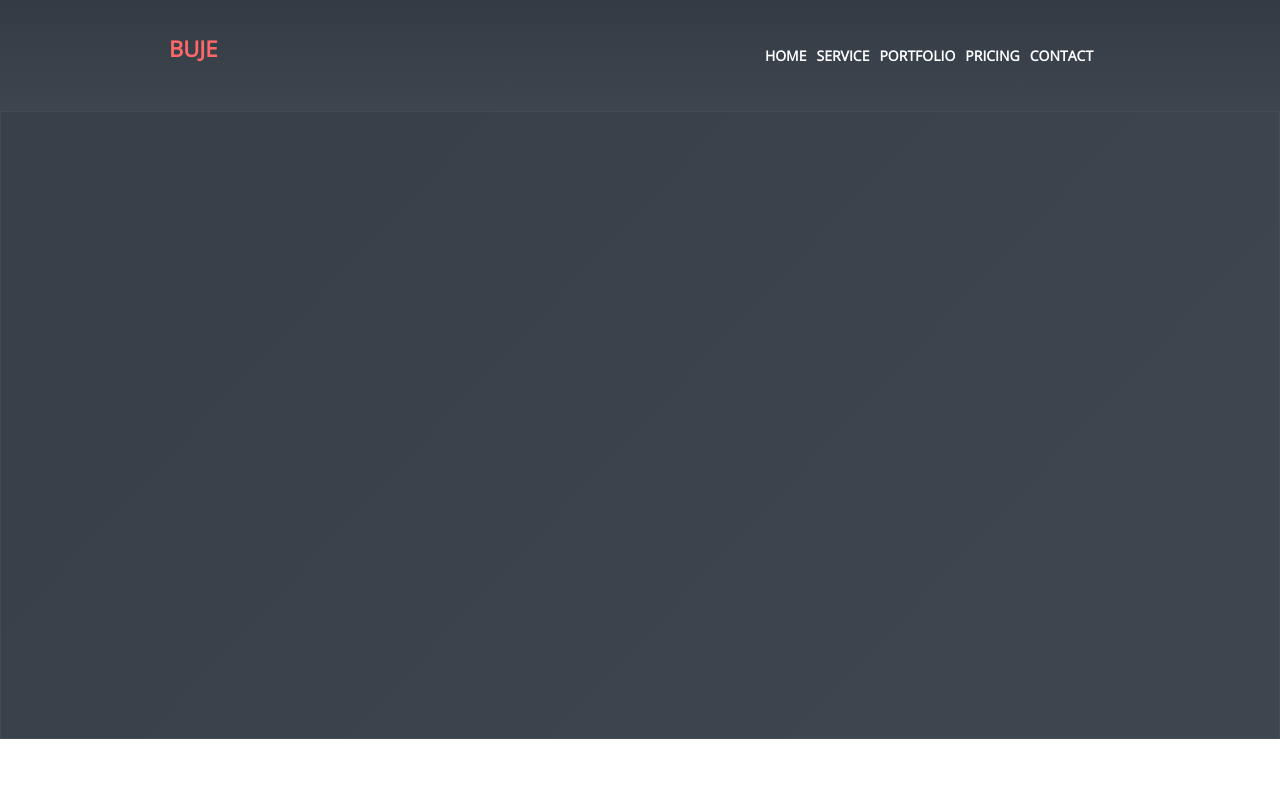
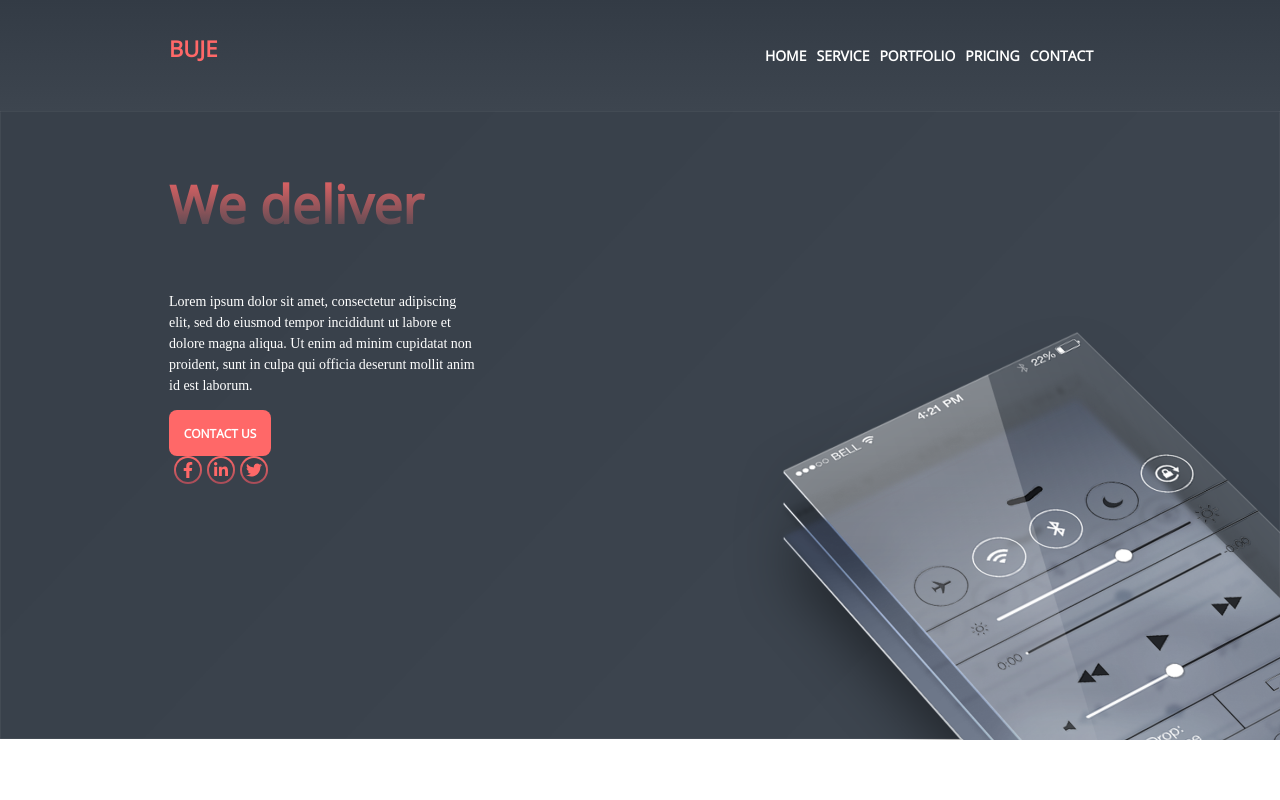
Before and after one commit to PiotrWolski1000/react-pixel-perfect-website, a React (Create React App) app: page / in a window 1280 px wide. Shown: the top 800 px of the page. Built offline with nearby package versions, Linux system fonts and the light colour scheme.

Commit message:
adding content to component

```diff
--- a/src/components/Main/index.js
+++ b/src/components/Main/index.js
@@ -1,6 +1,7 @@
 import React from 'react';
 import './../../css/main.scss'
 import './../../css/shared.scss'
+import SocialMedia from './../../components/SocialMedia'
 
 import {background, phone} from './mainSectionImages'
 
@@ -8,22 +9,38 @@ import {background, phone} from './mainSectionImages'
 const index = () => {
     return (
         <section className="mainSection">
+            <div className="mainSection_wrapper">
                 <img
+                    className="mainSection_background"
                     src={background.small}
-                    srcSet={`${background.small} 326w, ${background.medium} 651w, ${background.large} 977w`}
+                    srcSet={`${background.small} 320w, ${background.medium} 768w, ${background.large} 1440w`}
                     alt={background.alt}
                     width="100%"
                     height="100%"
                 />
-                {/* <img
+                <img
                     className="mainSection__phone"
                     src={phone.small}
                     srcSet={`${phone.small} 300w, ${phone.medium} 768w, ${phone.large} 1280w`}
                     alt={phone.alt}
-                />  */}
+                />
+                <div className="mainSection__container">
+                    {/* <h3 className="text__salmon">We deliver</h3> */}
+                    <h3 className="we__deliver">We deliver</h3>
+                    <p>
+                        Lorem ipsum dolor sit amet, consectetur adipiscing elit,
+                        sed do eiusmod tempor incididunt ut labore et dolore
+                        magna aliqua. Ut enim ad minim cupidatat non proident,
+                        sunt in culpa qui officia deserunt mollit anim id est
+                        laborum.
+                    </p>
+                    <button className="btn primary">
+                        contact us
+                    </button>
 
-            <div className="mainSection__container">
+                    <SocialMedia/>
 
+                </div>
             </div>
         </section>
     );
--- a/src/css/main.scss
+++ b/src/css/main.scss
@@ -1,26 +1,85 @@
-
 .mainSection{
     width: 100%;
     height: 628px;
-    // position: relative;
-    // top: -10px;
-    // border-top: 1px solid black;
-    // background-color: purple;
-}
-
-.mainSection__container{
-    height: 100%;
-    display: block;
-    max-width: 942px;
-
-    margin: auto;
+    max-height: 628px;
 }
 
 .mainSection__phone {
     width: 619px;
     height: 506px;
+
+    float: right;
+    top: -510px;
     position: relative;
-    top: -511px;
-    left: 619px;
+    // z-index: 3;
+    @media(max-width: 768px) {
 
+        // width: 500px;
+        display: none;
+    }
 }
+
+.we__deliver {
+    max-width: 312px;
+    width: 100%;
+    background-image: linear-gradient(to top, #3d454f, #ff6868);
+    font-family: "Open Sans";
+    font-size: 52px;
+    font-weight: 800;
+    font-style: normal;
+    font-stretch: normal;
+    line-height: normal;
+    letter-spacing: normal;
+    text-align: left;
+    -webkit-background-clip: text;
+    background-clip: text;
+    -webkit-text-fill-color: transparent;
+  }
+
+.mainSection__container{
+    // z-index: 2;
+    height: 50%;
+    max-height: 628px;
+    margin: 0;
+    padding: 0;
+    position: relative;
+    top: -628px;
+
+    display: flex;
+    flex-direction: column;
+    justify-content: center;
+    align-items: center;
+    display: block;
+    max-width: 942px;
+    margin: 0 auto;
+
+
+
+    p {
+        max-width: 312px;
+        font-family: "Myriad Pro";
+        font-size: 14px;
+        font-weight: normal;
+        font-style: normal;
+        font-stretch: normal;
+        line-height: 1.5;
+        letter-spacing: normal;
+        text-align: left;
+        color: #ffffff;
+
+        @media(max-width: 768px) {
+            width: 50%;
+        }
+    }
+
+    @media(max-width: 942px) {
+        margin: 0 1rem;
+    }
+}
+
+.mainSection_wrapper {
+    width: 100%;
+    height: 100%;
+    max-height: 628px;
+    position: absolute;
+}
```
